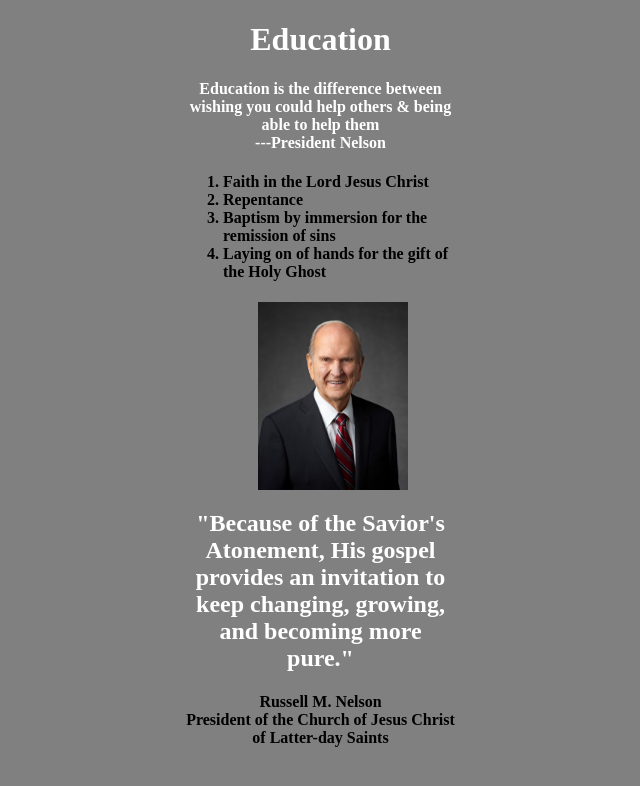
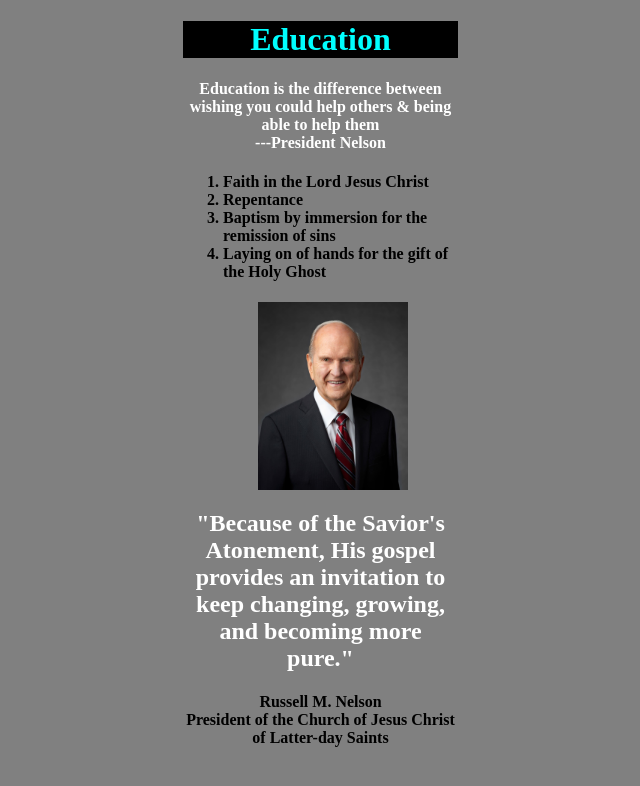
Before and after one commit to torgill43/wdd130, a plain HTML site: page ICE/w04_ice.html in a window 1280 px wide. In both pictures the pointer is over the element "Education". Shown: the whole page, without its empty margins (307-947 px from the left). Drawn offline with Linux system fonts and the light colour scheme.

Commit message:
added hover

```diff
--- a/ICE/w04_ice.css
+++ b/ICE/w04_ice.css
@@ -20,6 +20,11 @@ h1{
     color: white;
 }
 
+h1:hover {
+    color:aqua;
+    background-color: black;
+}
+
 h2 {
     color: white;
 }
```
